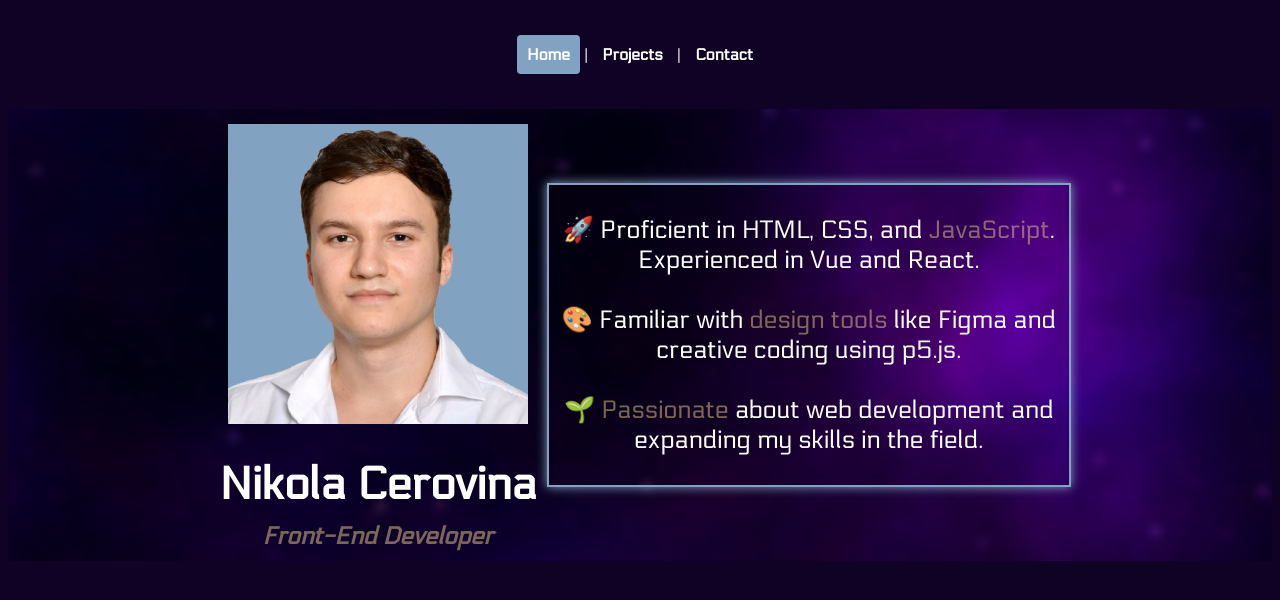
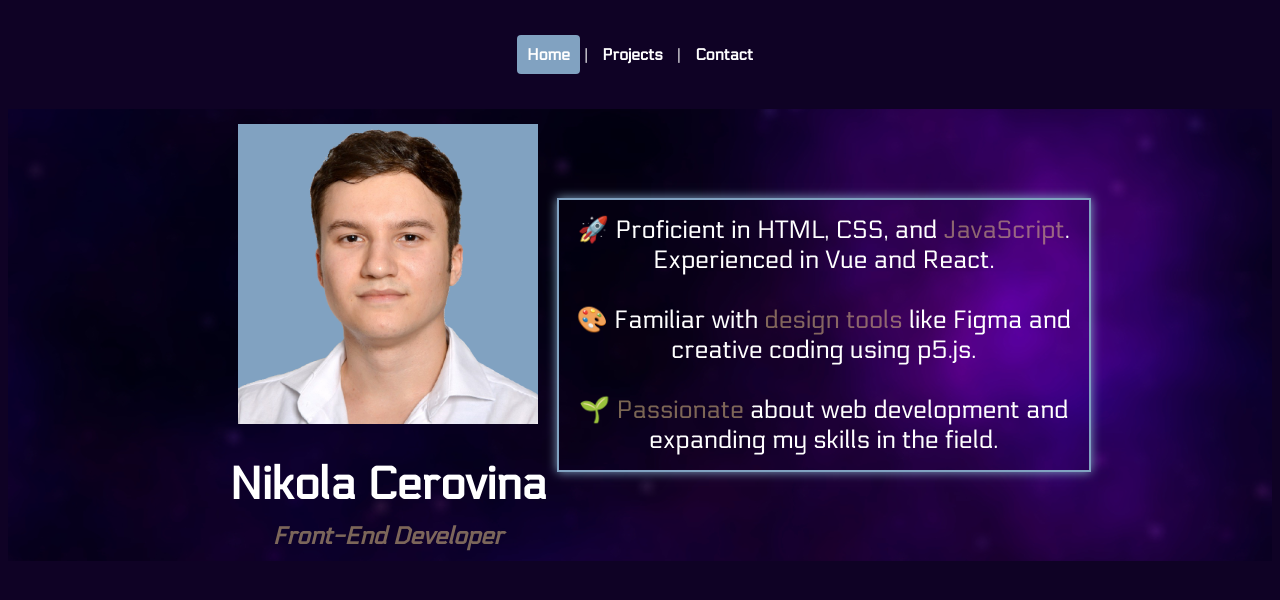
Before and after one commit to cerovina/Website-Vue-Router, a Vue app: page / in a window 1280 px wide. Shown: the top 600 px of the page. Built offline with nearby package versions, Linux system fonts and the light colour scheme.

Commit message:
Style changes

```diff
--- a/src/assets/global.css
+++ b/src/assets/global.css
@@ -37,9 +37,9 @@ p {
   margin: auto;
   border: 2px solid #81A2C1;
   box-shadow: 0 0 10px #81A2C1;
-  padding: 10px;
-  padding-top: 30px;
-  padding-bottom: 30px;
+  padding: 3%;
+  padding-top: 3%;
+  padding-bottom: 3%;
 }
 
 /* Media query for laptops and larger screens */
```
